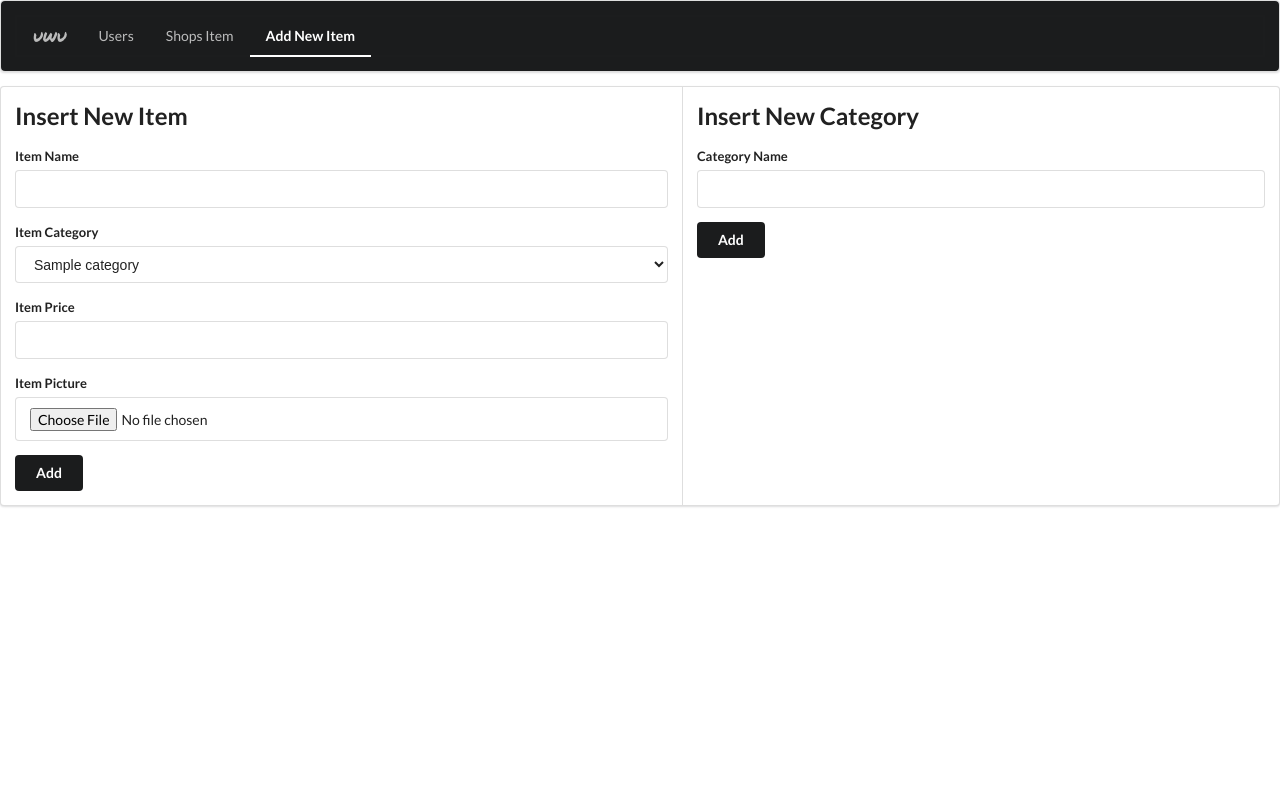
After one commit to Kelpie12/Project-PW, a PHP site: page /public/admin-insert-item.php in a window 1280 px wide. The commit adds this page. Run offline with PHP 8.4, Linux system fonts and the light colour scheme; tables that the repository leaves empty hold one stand-in row (values such as "Sample post"); some libraries are stand-ins or nearby versions.

Commit message:
added master for adding category and items

```diff
--- /dev/null
+++ b/public/admin-insert-item.php
@@ -0,0 +1,135 @@
+<?php
+include("connection.php");
+include("function.php");
+
+if (isset($_POST["add-item"])) {
+    $name = $_POST["item-name"];
+    $price = $_POST["item-price"];
+    $category_ID = $_POST["item-category"];
+    $photo = $_FILES['item-photo'];
+    $condition = checkExtension($photo);
+    $itemPic = basename($photo['name'], ".jpg");
+    if ($condition) {
+        $result = $con->query("insert into items (name_item, category_id_item, price_item, status, image) values ('$name', $category_ID, $price, 1, '$itemPic')");
+        if ($result) {
+            $target_dir = "../assets/items/" . $photo['name'];
+            move_uploaded_file($photo['tmp_name'], $target_dir);
+            alert("Success adding new item");
+        }
+    }
+}
+
+if (isset($_POST["add-category"])) {
+    $name = $_POST["category-name"];
+
+    $result = $con->query("insert into category (name_category) values ('$name')");
+    if ($result) {
+        alert("Success adding new category");
+    }
+}
+?>
+<!DOCTYPE html>
+<html lang="en">
+
+<head>
+    <meta charset="UTF-8">
+    <meta name="viewport" content="width=device-width, initial-scale=1.0">
+    <title>Admin Add New Item</title>
+</head>
+<link rel="stylesheet" href="../Semantic/semantic.min.css">
+<link href="https://fonts.googleapis.com/css2?family=Permanent+Marker&display=swap" rel="stylesheet">
+<style>
+    .uwu {
+        font-family: 'Permanent Marker',
+            cursive;
+    }
+
+    .remove-arrow::-webkit-outer-spin-button,
+    .remove-arrow::-webkit-inner-spin-button {
+        -webkit-appearance: none;
+        -moz-appearance: textfield;
+        margin: 0;
+    }
+</style>
+
+<body>
+    <div class="segments ui">
+        <div class="ui segment inverted">
+            <div class="ui secondary pointing menu inverted">
+                <a href="#" class="item uwu"> UWU </a>
+                <a href="admin-list-user.php" class="item"> Users </a>
+                <a href="admin-list-item.php" class="item"> Shops Item </a>
+                <a href="admin-insert-item.php" class="item active">Add New Item</a>
+            </div>
+        </div>
+    </div>
+    <div class="segments horizontal ui">
+        <div class="segment ui">
+            <h2>Insert New Item</h2>
+            <form class="ui form" enctype="multipart/form-data" method="POST">
+                <div class="field">
+                    <label>Item Name</label>
+                    <input type="text" name='item-name' id='item-name'>
+                </div>
+                <div class="field">
+                    <label>Item Category</label>
+                    <select name="item-category" id="item-category"></select>
+                </div>
+                <div class="field">
+                    <label>Item Price</label>
+                    <input type="number" name='item-price' id='item-price' class='remove-arrow'>
+                </div>
+                <div class="field">
+                    <label>Item Picture</label>
+                    <input type="file" name="item-photo" id='item-photo'>
+                </div>
+                <div class="field">
+                    <input type="submit" value="Add" id='add-item' name='add-item' class='ui button black'>
+                </div>
+            </form>
+        </div>
+
+        <div class="segment ui">
+            <form class="ui form" enctype="multipart/form-data" method="POST">
+                <h2>Insert New Category</h2>
+                <div class="field">
+                    <label>Category Name</label>
+                    <input type="text" name='category-name'>
+                </div>
+                <div class="field">
+                    <input type="submit" value="Add" name='add-category' class='ui button black'>
+                </div>
+            </form>
+        </div>
+    </div>
+
+</body>
+
+<script src="//ajax.googleapis.com/ajax/libs/jquery/2.1.1/jquery.min.js"></script>
+<script src="../Semantic/semantic.min.js"></script>
+<script src="./function.js"></script>
+
+<script>
+    function printCategoryOptions(response) {
+        response.forEach(element => {
+            let option = `<option value= ${element['id_category']}> ${element['name_category']}</option>`;
+            $("#item-category").append(option);
+        });
+    }
+
+    function loadCategory() {
+        $.ajax({
+            type: "POST",
+            url: "admin-load-all-category.php",
+            dataType: "JSON",
+            success: function(response) {
+                $("#item-category").html("");
+                printCategoryOptions(response);
+            }
+        });
+    }
+
+    $(document).ready(function() {
+        loadCategory();
+    });
+</script>
--- a/public/function.js
+++ b/public/function.js
@@ -2,3 +2,105 @@ const format = (num) => {
 
     return String(num).replace(/(?<!\..*)(\d)(?=(?:\d{3})+(?:\.|$))/g, '$1.')
 }
+
+function load() {
+    $(".modal").show();
+    $.ajax({
+        type: "POST",
+        url: "./admin-load-all-user.php",
+        dataType: "JSON",
+        success: function(response) {
+            $(".listUser").html("");
+            response.forEach(element => {
+                if (element['status'] == 1) {
+                    addElement(element);
+                }
+            });
+        }
+    });
+
+
+}
+
+function addElement(element) {
+    let tr = `
+        <tr>
+        <td> ${element['id_user']}</td>
+        <td> ${element['username_user']}</td>
+        <td> ${element['password_user']}</td>
+        <td> Rp ${format(element['saldo_user'])}</td>
+        <td><button value='${element['id_user']}' class='delete-user button ui red'> Delete </button></td>
+        </tr>
+        `;
+
+    $(".listUser").append(tr);
+}
+
+function printItem(response) {
+    $(".listItem").html("");
+    response.forEach(element => {
+        let tr = `<tr>
+            <td> ${element['id_item']} </td>
+            <td> <img src='../assets/items/${element['image']}.jpg'/> </td>
+            <td> ${element['name_item']} </td>
+            <td> ${element['category']} </td>
+            <td> Rp ${format(element['price_item'])} </td>
+            <td> <button class='delete-item button red ui' value='${element['id_item']}'> Delete </button> </td>
+        </tr>`;
+
+        $(".listItem").append(tr);
+    });
+}
+
+function loadItem() {
+    $.ajax({
+        type: "POST",
+        url: "./admin-load-item.php",
+        dataType: "JSON",
+        success: function(response) {
+            printItem(response);
+        }
+    });
+}
+
+function loadCategoryFilter() {
+    $.ajax({
+        type: "POST",
+        url: "./admin-load-all-category.php",
+        dataType: "JSON",
+        success: function(response) {
+            $(".cont").html("");
+            printCategory(response);
+        }
+    });
+}
+
+function printCategory(response) {
+    response.forEach(element => {
+        let input = `<input type='checkbox' value='${element['id_category']}' class='my-item' checked='checked'> <label> ${element['name_category']} </label>`;
+        let div = `<div class='checkbox ui'>${input}</div>`;
+        let item = `<div class='item'> ${div} </div>`;
+        $(".cont").append(item);
+    });
+}
+
+function printFilteredItem(response, data) {
+    $(".listItem").html("");
+    if (data.length > 0) {
+        response.forEach(element => {
+            if (data.includes(element['category_id_item'])) {
+                let tr = `<tr>
+            <td> ${element['id_item']} </td>
+            <td> <img src='../assets/items/${element['image']}.jpg'/> </td>
+            <td> ${element['name_item']} </td>
+            <td> ${element['category']} </td>
+            <td> Rp ${format(element['price_item'])} </td>
+            <td> <button class='delete-item button red ui' value='${element['id_item']}' > Delete </button> </td>
+        </tr>`;
+
+                $(".listItem").append(tr);
+            }
+        });
+    }
+
+}
--- a/public/function.php
+++ b/public/function.php
@@ -4,3 +4,12 @@ function alert($msg)
 {
     print("<script> alert('$msg') </script>");
 }
+
+function checkExtension($photo)
+{
+    $imageFileType = strtolower(pathinfo($photo['name'], PATHINFO_EXTENSION));
+
+    $extensions_arr = ["jpg"];
+
+    return in_array($imageFileType, $extensions_arr);
+}
```
Also changed, not shown: public/admin-list-item.php (+18 -70 lines), public/admin-list-user.php (+1 -33 lines), public/admin-add-category.php (added).
